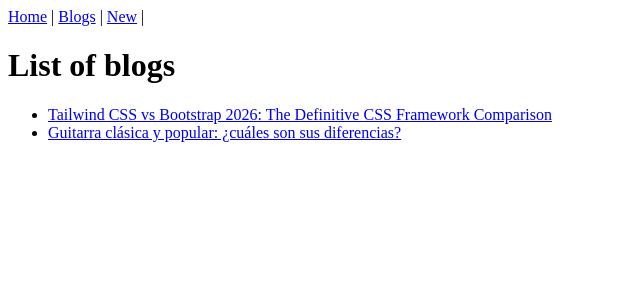
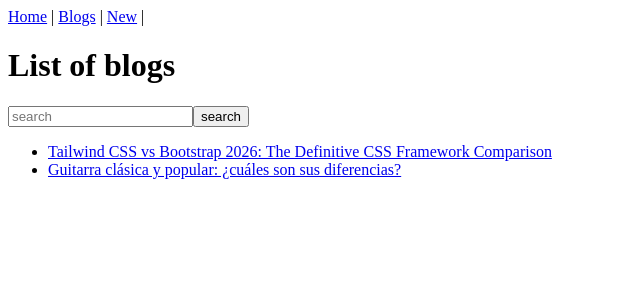
Before and after one commit to giovaelpe/next-blogs, a Next.js app: page /blogs in a window 1280 px wide. Shown: the top 300 px of the page, without its empty margins (0-640 px from the left). Built offline with nearby package versions, Linux system fonts and the light colour scheme.

Commit message:
exercise 6

```diff
--- a/app/actions/blogs.ts
+++ b/app/actions/blogs.ts
@@ -24,7 +24,13 @@ export async function giveLike(formData:FormData){
         notFound();
     }
     blog.likes = blog.likes+1;
-    revalidatePath("blogs");
+    revalidatePath("/blogs");
     revalidatePath(`/blogs/${blog.id}`)
     redirect(`/blogs/${id}`)
 }
+
+export async function searchBlog(formData:FormData) {
+    const title = formData.get("title") as string;
+    revalidatePath("/blogs");
+    redirect(`/blogs?title=${title}`);
+}
--- a/app/blogs/page.tsx
+++ b/app/blogs/page.tsx
@@ -1,14 +1,21 @@
 import Link from "next/link";
 import { getBlogs } from "../services/blogs";
+import { searchBlog } from "../actions/blogs";
 
-export default function Blogs() {
-    const blogs = getBlogs()
+export default async function Blogs({searchParams} : {searchParams: Promise<{title?:string}>}) {
+    const allBlogs = getBlogs()
+    const {title} = await searchParams;
+    const blogs = title? allBlogs.filter(blog => blog.title.toLowerCase().includes(title.toLowerCase())) : allBlogs;
     return (
         <div>
             <h1>List of blogs</h1>
+            <form action={searchBlog}>
+                <input type="text" placeholder="search" name="title" />
+                <button type="submit">search</button>
+            </form>
             <ul>
                 {
-                blogs.map((blog, index) => {
+                    blogs.sort((a, b) => b.likes - a.likes).map((blog, index) => {
                         return (
                             <li key={index}>
                                 <Link href={`/blogs/${blog.id}`}>
```
Lines whose indentation alone changed are shown as unchanged.
